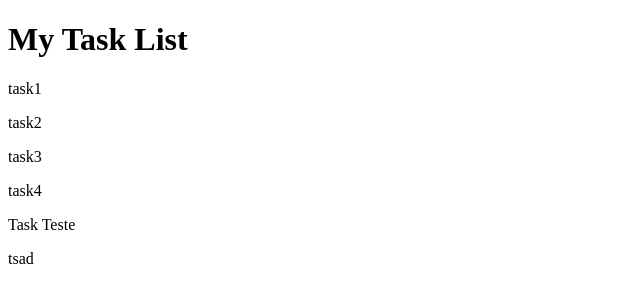
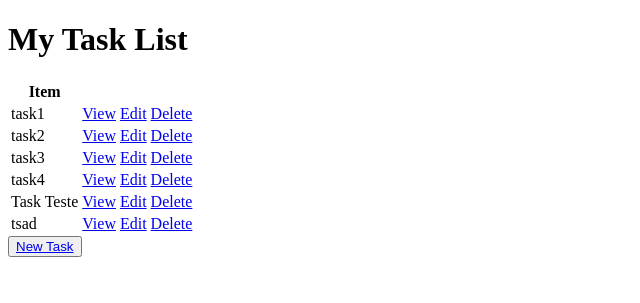
Before and after one commit to TiagoOliveiraa/ToDoApp_Django, a Django app: page / in a window 1280 px wide. Shown: the top 303 px of the page, without its empty margins (0-640 px from the left). Run offline with Django 4.2, Linux system fonts and the light colour scheme; data comes from the database, SQL or seed files in the repository; both versions use the stored data as it was after the commit.

Commit message:
All CRUD operations

```diff
--- a/main/templates/main/task_list.html
+++ b/main/templates/main/task_list.html
@@ -7,8 +7,25 @@ Task List
 {% block content %}
 
 <h1>My Task List</h1>
+<table>
+    <tr>
+        <th>Item</th>
+        <th></th>
+        <th></th>
+    </tr>
+    {% for task in tasks %}
+    <tr>
+        <td>{{task.title}}</td>
+        <td><a href="{% url 'tasks' task.id %}">View</a></td>
+        <td><a href="{% url 'task-update' task.id %}">Edit</a></td>
+        <td><a href="{% url 'task-delete' task.id %}">Delete</a></td>
+    </tr>
 
-{% for task in object_list %}
-    <p>{{task.title}}</p>
+    {% empty %}
+        <h3>No Items on the list</h3>
     {% endfor %}
+</table>
+
+<button><a href="{% url 'task-create' %}">New Task</a></button>
+
 {% endblock %}
--- a/main/urls.py
+++ b/main/urls.py
@@ -3,5 +3,9 @@ from .views import taskList, taskDetail, taskCreate, taskDelete, taskUpdate
 
 urlpatterns = [
     path('', taskList.as_view(), name='tasks'),
+    path('task/<int:pk>/', taskDetail.as_view(), name='tasks'),
+    path('task-create/',taskCreate.as_view(), name='task-create'),
+    path('task-update/<int:pk>/', taskUpdate.as_view(), name="task-update"),
+    path('task-delete/<int:pk>/', taskDelete.as_view(), name='task-delete'),
 
 ]
--- a/main/views.py
+++ b/main/views.py
@@ -11,25 +11,29 @@ def test(request):
 class taskList(ListView):
 
     model = Task
+    context_object_name = 'tasks'
 
 class taskDetail(DetailView):
 
     model = Task
+    context_object_name = 'task'
 
 class taskCreate(CreateView):
 
     model = Task
-    fields = ['title', 'decription', 'complete']
-    success_url = reverse_lazy('tasks/')
+    context_object_name = 'task'
+    #fields = ['title', 'description', 'complete']
+    fields = '__all__'
+    success_url = reverse_lazy('tasks')
 
 class taskUpdate(UpdateView):
 
     model = Task
-    fields = ['title', 'description', 'complete']
-    success_url = reverse_lazy('tasks/')
+    fields = '__all__'
+    success_url = reverse_lazy('tasks')
 
 class taskDelete(DeleteView):
 
     model = Task
     context_object_name = 'task'
-    success_url = reverse_lazy('tasks/')
+    success_url = reverse_lazy('tasks')
```
Also changed, not shown: main/templates/main/task_confirm_delete.html (added, +14 -0 lines), main/templates/main/task_detail.html (added, +21 -0 lines), main/templates/main/task_form.html (added, +15 -0 lines), db.sqlite3.
